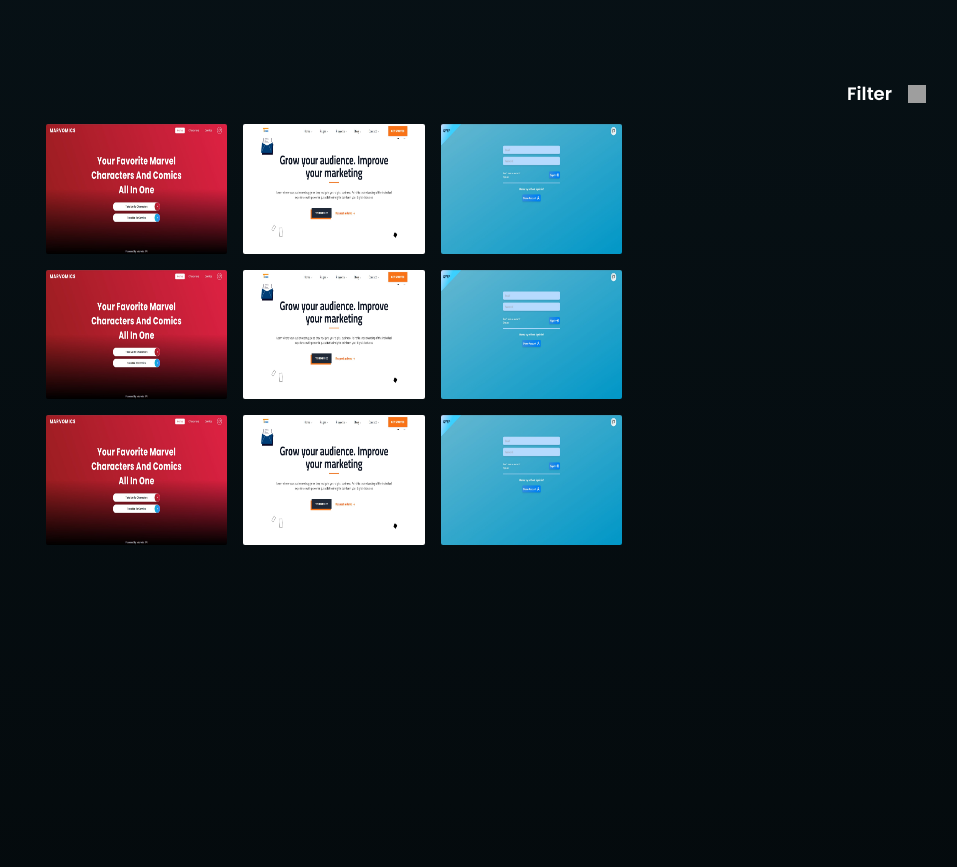
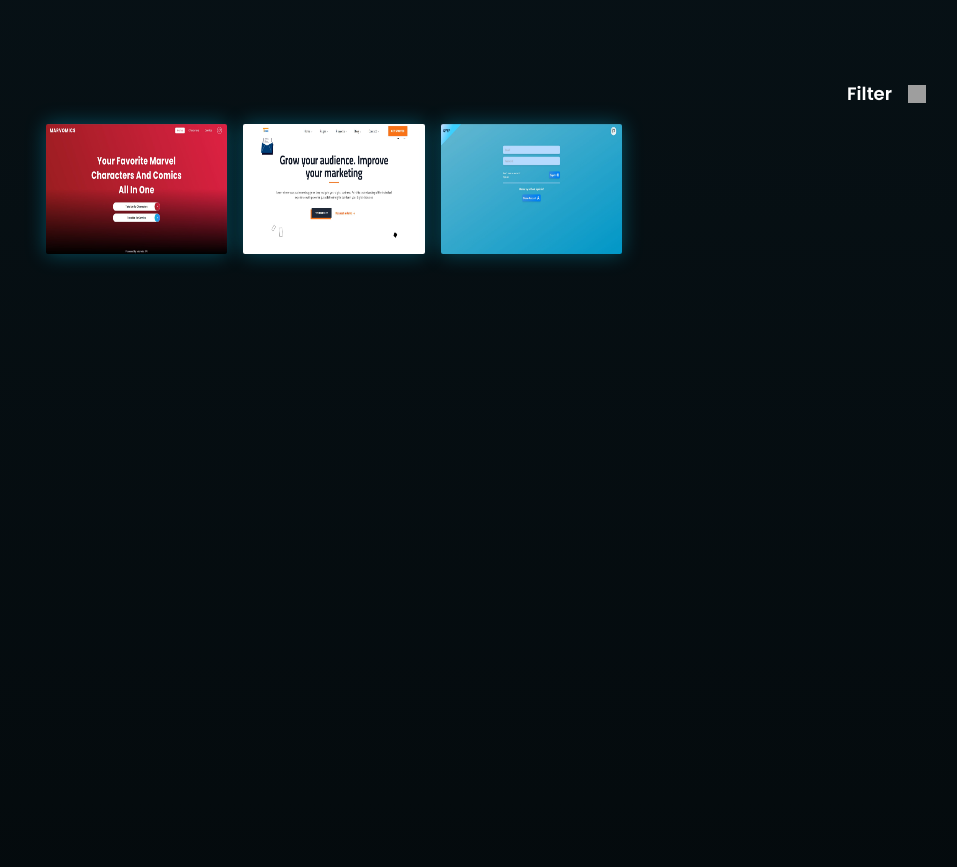
Before and after one commit to Ramzy842/portfolio-website, a Next.js app: page / in a window 1280 px wide. Shown: the part 800-1667 px from the top of the page, without its empty margins (306-1263 px from the left). Built offline with nearby package versions, Linux system fonts and the light colour scheme; grey boxes are pictures that could not be loaded.

Commit message:
styled projects

```diff
--- a/components/Work/ProjectCard.js
+++ b/components/Work/ProjectCard.js
@@ -1,10 +1,10 @@
 import React from "react";
 import Image from "next/image";
 import Link from "next/link";
-const ProjectCard = ({ id, title, thumbnailImage, shadow, link }) => {
-
+const ProjectCard = ({ id, title, thumbnailImage, shadow, link, shadowHover }) => {
+  console.log(`${shadow}`);
   return (
-    <div className={`hover:-translate-y-2 transition cursor-pointer`}>
+    <div className={`hover:-translate-y-2 transition hover:drop-shadow-project-syfp-hover drop-shadow-project-syfp cursor-pointer `}>
       <Link href={link}>
         <div className={`mb-4 flex rounded-sm`}>
           <Image
--- a/components/Work/Projects.js
+++ b/components/Work/Projects.js
@@ -1,31 +1,35 @@
-import React from 'react'
-import Filter from './Filter/Filter'
-import ProjectCard from './ProjectCard'
+import React from "react";
+import Filter from "./Filter/Filter";
+import ProjectCard from "./ProjectCard";
 
-const Projects = ({projects}) => {
-  const projectTech = projects.map(project => project.tech);
-  const techArray = projectTech.map(array => array)
+const Projects = ({ projects }) => {
+  const projectTech = projects.map((project) => project.tech);
+  const techArray = projectTech.map((array) => array);
   console.log(techArray);
 
   return (
-    <div className=' min-h-screen py-20 ' id='work'>
-        <div className='mx-auto container h-full flex flex-col  items-center '>
+    <div className=" min-h-screen py-20 " id="work">
+      <div className="mx-auto container h-full flex flex-col  items-center ">
         <Filter />
-        {/* <h1 className="text-primary font-bold text-6xl tracking-wide text-center absolute top-20 py-4">Work</h1> */}
-            <div className=' max-w-xl  grid  grid-cols-1 sm:grid-cols-2 lg:grid-cols-3 gap-4 justify-items-center  content-center'>
-                {projects.map(project => {
-                    const {id, title, thumbnailImage, link, shadow} = project
-                    // return  <ProjectCard key={id} title={title} link={link} shadow={shadow} thumbnailImage={thumbnailImage} />
-                    return <div key={id}><ProjectCard title={title} link={link} shadow={shadow} thumbnailImage={thumbnailImage} />
-                    <ProjectCard title={title} link={link} shadow={shadow} thumbnailImage={thumbnailImage} />
-                    <ProjectCard title={title} link={link} shadow={shadow} thumbnailImage={thumbnailImage} /></div>
-                })}
-            </div>
 
+        <div className=" max-w-xl  grid  grid-cols-1 sm:grid-cols-2 lg:grid-cols-3 gap-4 justify-items-center  content-center">
+          {projects.map((project) => {
+            const { id, title, thumbnailImage, link, shadow, shadowHover } = project;
+            return (
+              <ProjectCard
+                key={id}
+                title={title}
+                shadowHover={shadowHover}
+                link={link}
+                shadow={shadow}
+                thumbnailImage={thumbnailImage}
+              />
+            );
+          })}
         </div>
+      </div>
+    </div>
+  );
+};
 
-    </div>
-  )
-}
-
-export default Projects
+export default Projects;
--- a/data/projects.js
+++ b/data/projects.js
@@ -3,7 +3,8 @@
     id: 0,
     title: "Marvomics",
     link: "/projects/marvomics",
-    shadow: "shadow-red-500/50",
+    shadow: "project-syfp",
+    shadowHover: "project-syfp-hover",
     thumbnailImage: "/assets/projectImages/marvomics/marvomics.jpg",
     tech: [{name: "NextJS", bgColor: "#fff"}, {name: "ReactJS" , bgColor: "#00D1FF" } ,  {name: "TailwindCSS" , bgColor: "#29A3BE" }],
     description: "Your Favorite Marvel Characters and Comics all in one",
@@ -31,7 +32,8 @@
     id: 1,
     title: "Tebsi",
     link: "/projects/tebsi",
-    shadow: "shadow-gray-500/50",
+    shadow: "project-syfp",
+    shadowHover: "project-syfp-hover",
     thumbnailImage: "/assets/projectImages/tebsi/tebsi.jpg",
     tech: [{name: "ReactJS" , bgColor: "#00D1FF" } ,  {name: "TailwindCSS" , bgColor: "#29A3BE" }],
     description: "Saas Marketing Landing Page",
@@ -65,7 +67,8 @@
     id: 2,
     title: "SYFP",
     link: "/projects/syfp",
-    shadow: "shadow-cyan-500/50",
+    shadow: "project-syfp",
+    shadowHover: "project-syfp-hover",
     thumbnailImage: "/assets/projectImages/syfp/syfp.jpg",
     tech: [{name: "ReactJS" , bgColor: "#00D1FF" } ,  {name: "TailwindCSS" , bgColor: "#29A3BE" }, {name: "Firebase" , bgColor: "linear-gradient(94.75deg, #FFD600 12.54%, #FAFF00 95.93%)" } ],
     description:
@@ -90,6 +93,7 @@
       },
     ],
   },
+
 ];
 
 export default projects;
--- a/tailwind.config.js
+++ b/tailwind.config.js
@@ -11,6 +11,8 @@
         "marvomics": "0 0 30px 10px rgba(207, 12, 12, 0.29)",
         syfp: "0px 0px 30px 10px rgba(207, 12, 12, 0.29)",
         tebsi: "0px 0px 30px 10px rgba(255, 255, 255, 1)",
+        "project-syfp": "0px 0px 10px rgba(0, 209, 255, 0.32)",
+        "project-syfp-hover": "0px 0px 40px rgba(0, 209, 255, 0.32)"
       },
       boxShadow:{
         'dropdown': "4px 2px 1px #2D9CDB"
```
